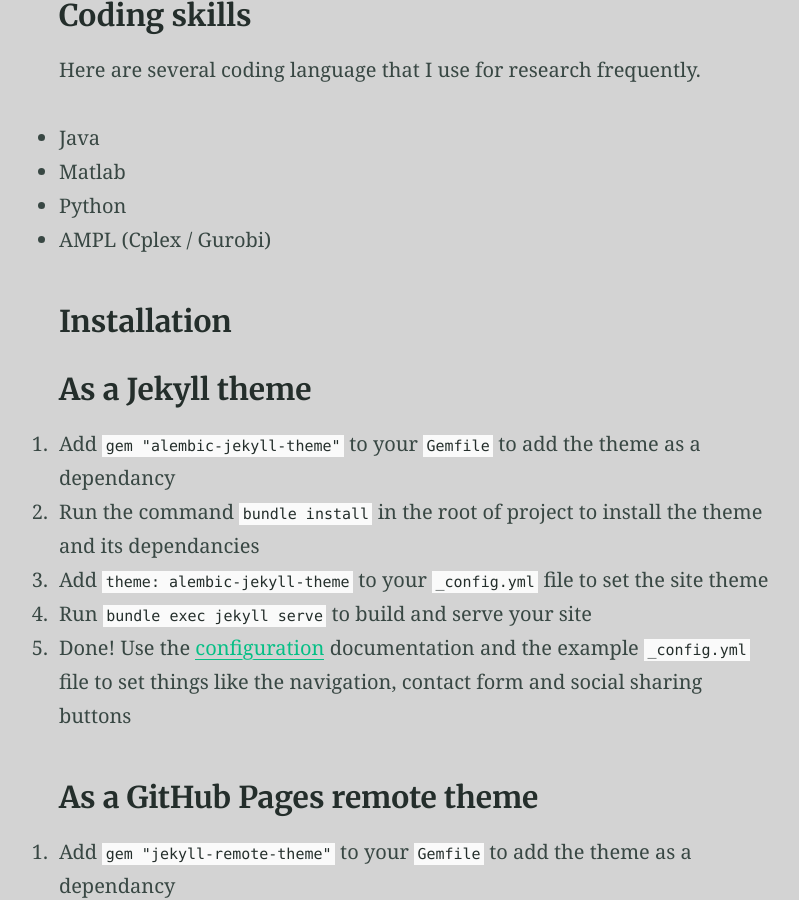
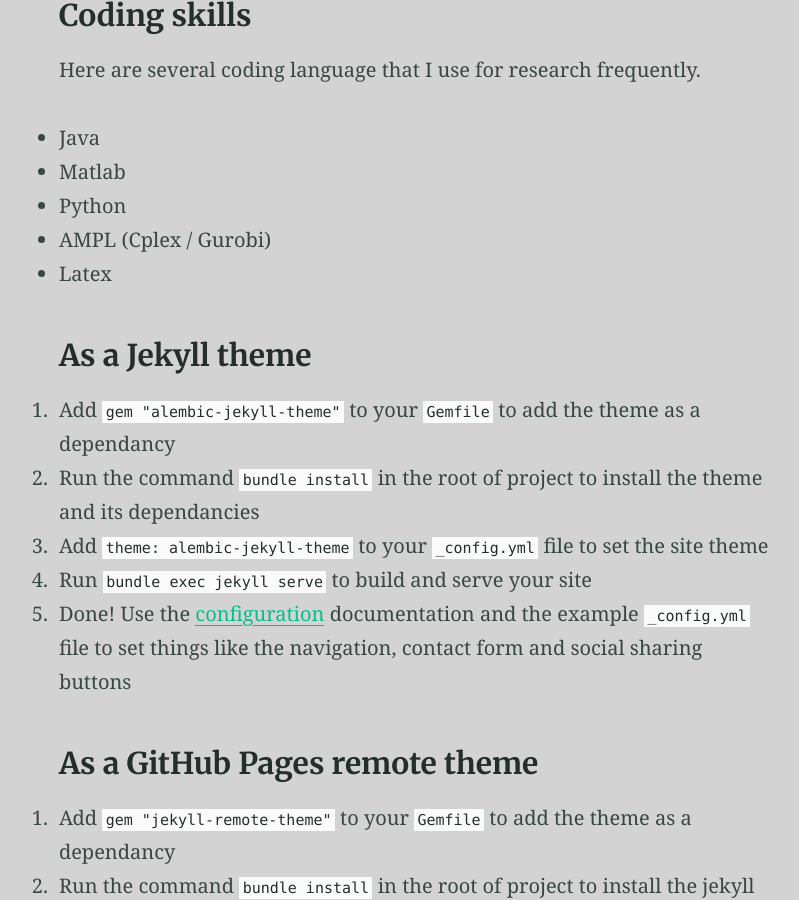
Before and after one commit to RobinChen121/robinchen121.github.io-12, a Jekyll site: the page built from index.md, in a window 1280 px wide and 900 px high, scrolled down 917 px. Shown: the whole window, without its empty margins (224-1023 px from the left). Built offline with Jekyll 4.4.1, drawn with Linux system fonts in a browser that asks for light colours; our own code applies the rules of GitHub Pages for plain Markdown files.

Commit message:
Update index.md

```diff
--- a/index.md
+++ b/index.md
@@ -1,7 +1,7 @@
 ---
 title: Dr Zhen Chen
 feature_text: |
-feature_image: "https://picsum.photos/900/400?image=random"
+feature_image: "https://picsum.photos/900/400?image=?random"
 excerpt: "My name is Zhen Chen from China. I am a PhD in operational research."
 ---
 
@@ -24,8 +24,7 @@
 - Matlab
 - Python
 - AMPL (Cplex / Gurobi)
-
-### Installation
+- Latex
 
 ### As a Jekyll theme
 
```
